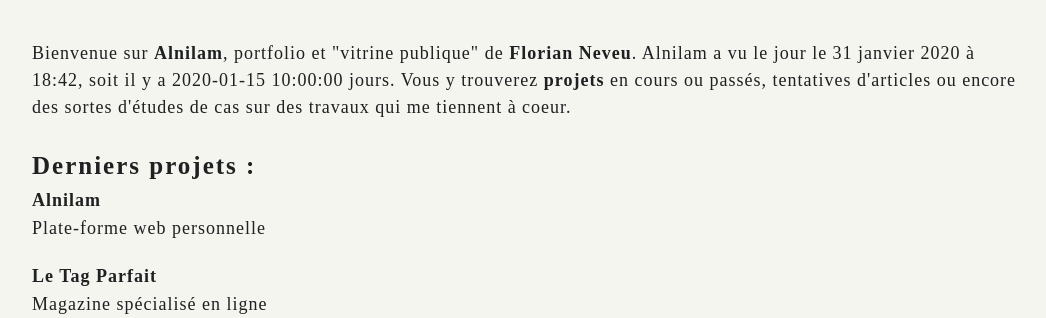
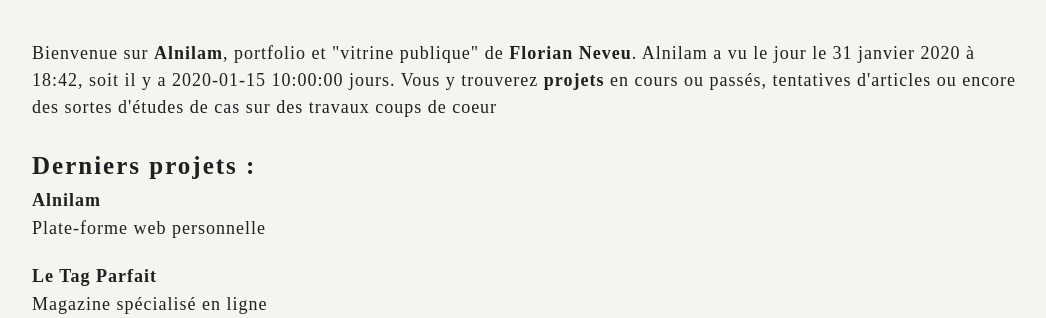
Before and after one commit to florianorineveu/v1, a Symfony app: template templates/front/index.html.twig in a window 1280 px wide. Shown: the part 278-596 px from the top of the page, without its empty margins (108-1154 px from the left). Run offline with Twig, Linux system fonts and the light colour scheme; the template is opened without the code that fills it: most values are stand-ins (such as "Sample title", 1, 10 or a date in 2020); style sheets or scripts are compiled from the project's sources; some libraries are stand-ins or nearby versions; some web fonts are replaced.

Commit message:
[content] quick fix wording home

```diff
--- a/templates/front/index.html.twig
+++ b/templates/front/index.html.twig
@@ -35,9 +35,8 @@
     <p>
         Bienvenue sur <a href="{{ path('project', {'slug': 'alnilam'}) }}">Alnilam</a>, portfolio et "vitrine publique"
         de <a href="{{ path('about') }}">Florian Neveu</a>. Alnilam a vu le jour le 31 janvier 2020 à 18:42, soit il y
-        a {{ birthday_count_days }} jours. Vous y trouverez <a href="{{ path('project_index') }}">projets</a> en
-        cours ou passés, tentatives d'articles ou encore des sortes d'études de cas sur des travaux qui me tiennent
-        à coeur.
+        a {{ birthday_count_days }} jours. Vous y trouverez <a href="{{ path('project_index') }}">projets</a> en cours ou passés,
+        tentatives d'articles ou encore des sortes d'études de cas sur des travaux coups de coeur
     </p>
 
     <h2 class="h2">Derniers projets :</h2>
```
